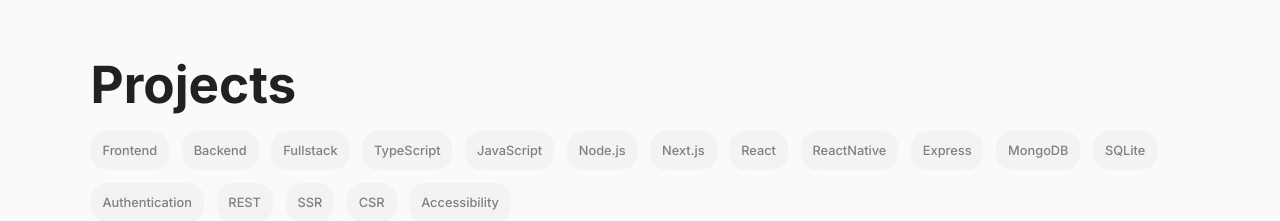
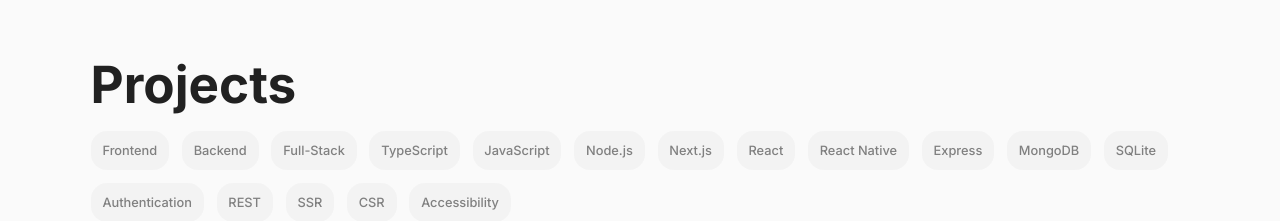
Before and after one commit to gunnar-miklis/portfolio, a React (Vite) app: page / in a window 1280 px wide. Shown: the part 1760-1981 px from the top of the page. Built offline with nearby package versions, Linux system fonts and the light colour scheme.

Commit message:
adjust tags

```diff
--- a/src/data/filter.ts
+++ b/src/data/filter.ts
@@ -12,13 +12,13 @@
 export const selectedTags: Filter[] = [
   'Frontend',
   'Backend',
-  'Fullstack',
+  'Full-Stack',
   'TypeScript',
   'JavaScript',
   'Node.js',
   'Next.js',
   'React',
-  'ReactNative',
+  'React Native',
   'Express',
   'MongoDB',
   'SQLite',
```
